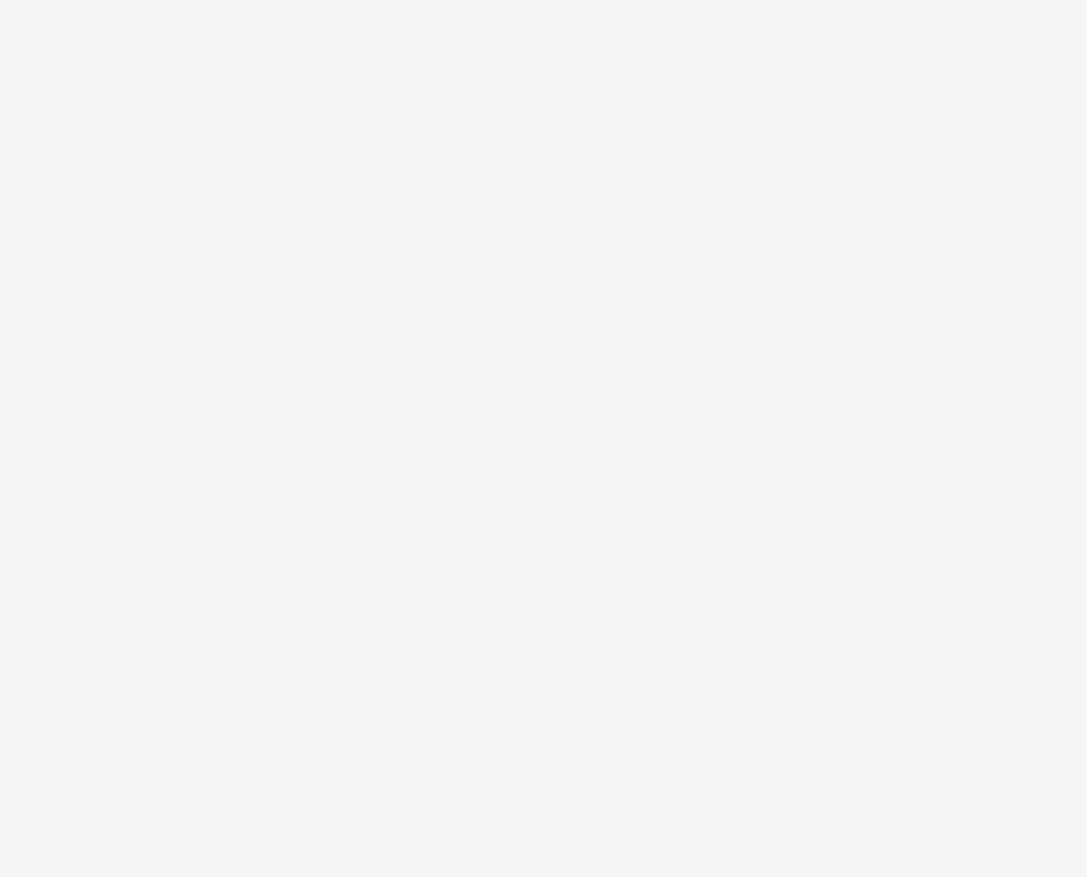
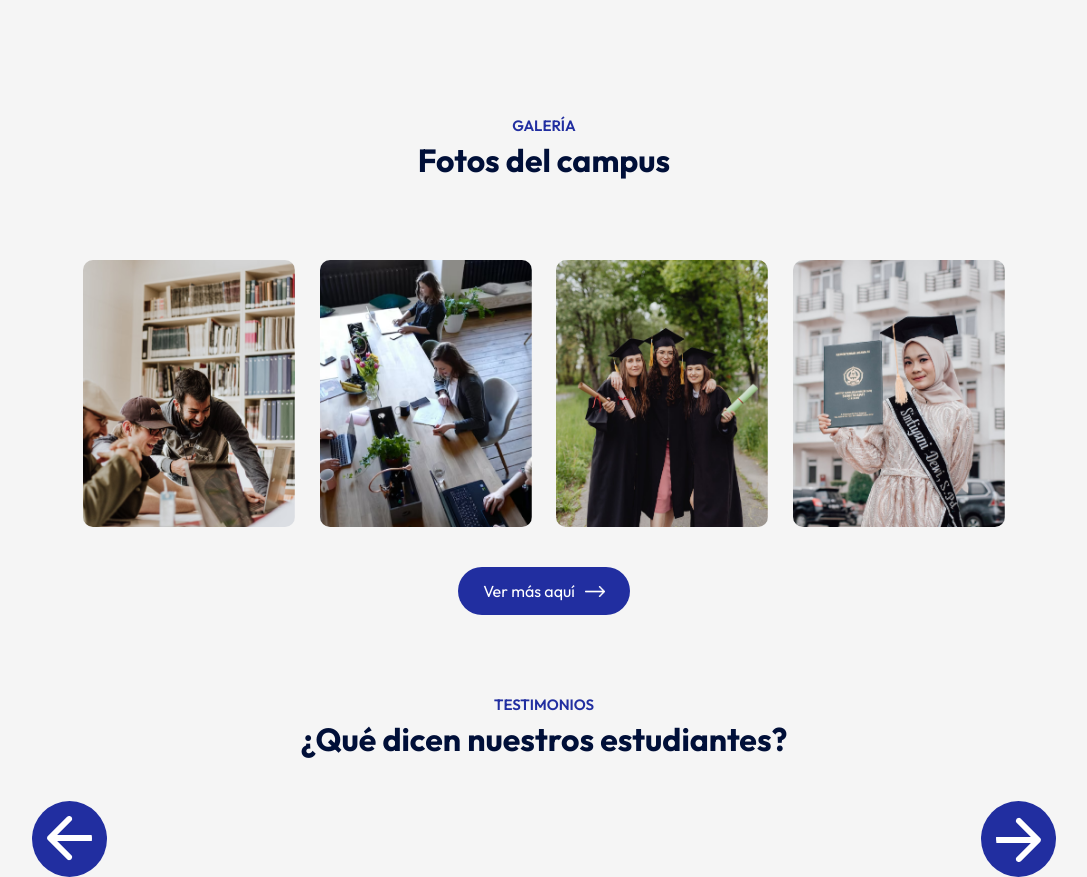
Before and after one commit to STCzao/Unsta, a React (Vite) app: page / in a window 1280 px wide. Shown: the part 1705-2582 px from the top of the page, without its empty margins (96-1183 px from the left). Before the commit the page ends 1821 px from the top, so only its background shows below. Built offline with nearby package versions, Linux system fonts and the light colour scheme.

Commit message:
Se modifico el Navbar; agregamos el apartado campus y testimonios

```diff
--- a/src/App.jsx
+++ b/src/App.jsx
@@ -4,6 +4,8 @@ import Hero from "./components/Hero/Hero";
 import Programs from "./components/Programs/Programs";
 import Title from "./components/Title/Title";
 import About from "./components/About/About";
+import Campus from "./components/Campus/Campus";
+import Testimonios from "./components/Testimonios/Testimonios";
 
 const App = () => {
   return (
@@ -13,7 +15,11 @@ const App = () => {
       <div className="container">
         <Title subTitle="Nuestro PROGRAMA" title="¿Qué ofrecemos?" />
         <Programs />
-        <About/>
+        <About />
+        <Title subTitle="Galería" title="Fotos del campus" />
+        <Campus />
+        <Title subTitle="Testimonios" title="¿Qué dicen nuestros estudiantes?"/>
+        <Testimonios/>
       </div>
     </div>
   );
--- /dev/null
+++ b/src/components/Campus/Campus.css
@@ -0,0 +1,17 @@
+.campus {
+    margin: 80px auto;
+    width: 90%;
+    text-align: center;
+}
+
+.gallery {
+    display: flex;
+    align-items: center;
+    justify-content: space-between;
+    margin-bottom: 40px;
+}
+
+.gallery img {
+    width: 23%;
+    border-radius: 10px;
+}
--- /dev/null
+++ b/src/components/Campus/Campus.jsx
@@ -0,0 +1,25 @@
+import React from "react";
+import "./Campus.css";
+import gallery_1 from "../../assets/gallery-1.png";
+import gallery_2 from "../../assets/gallery-2.png";
+import gallery_3 from "../../assets/gallery-3.png";
+import gallery_4 from "../../assets/gallery-4.png";
+import white_arrow from "../../assets/white-arrow.png";
+
+const Campus = () => {
+  return (
+    <div className="campus">
+      <div className="gallery">
+        <img src={gallery_1} alt="" />
+        <img src={gallery_2} alt="" />
+        <img src={gallery_3} alt="" />
+        <img src={gallery_4} alt="" />
+      </div>
+      <button className="btn dark-btn">
+        Ver más aquí <img src={white_arrow} alt="" />
+      </button>
+    </div>
+  );
+};
+
+export default Campus;
--- a/src/components/Navbar/Navbar.jsx
+++ b/src/components/Navbar/Navbar.jsx
@@ -3,13 +3,16 @@ import "./Navbar.css";
 import Logo from "../../assets/Logo-unsta-nav.png";
 
 const Navbar = () => {
+  const [sticky, setSticky] = useState(false);
 
-  const [sticky, setsticky] = useState(false);
-
-
+  useEffect(() => {
+    window.addEventListener("scroll", () => {
+      window.scrollY > 50 ? setSticky(true) : setSticky(false);
+    });
+  }, []);
 
   return (
-    <nav className="container ">
+    <nav className={`container ${sticky ? "dark-nav" : ""}`}>
       <img className="size-logo" src={Logo} alt="" />
       <ul>
         <li>Principal</li>
--- /dev/null
+++ b/src/components/Testimonios/Testimonios.css
@@ -0,0 +1,21 @@
+.testimonios {
+    margin: 80px auto;
+    padding: 0 80px;
+    position: relative;
+}
+
+.next-btn, .back-btn {
+    position: absolute;
+    top: 50%;
+    right: 0;
+    transform: translateY(-50%);
+    padding: 15px;
+    border-radius: 50%;
+    cursor: pointer;
+    background: #212EA0;
+}
+
+.back-btn {
+    right: auto;
+    left: 0;
+}
--- /dev/null
+++ b/src/components/Testimonios/Testimonios.jsx
@@ -0,0 +1,20 @@
+import React from 'react'
+import './Testimonios.css'
+import next_icon from '../../assets/next-icon.png'
+import back_icon from '../../assets/back-icon.png'
+import user_1 from '../../assets/user-1.png'
+import user_2 from '../../assets/user-2.png'
+import user_3 from '../../assets/user-3.png'
+import user_4 from '../../assets/user-4.png'
+
+const Testimonios = () => {
+  return (
+    <div className='testimonios'>
+        <img src={next_icon} alt="" className='next-btn'/>
+        <img src={back_icon} alt="" className='back-btn'/>
+        <div className='slider'></div>
+    </div>
+  )
+}
+
+export default Testimonios
--- a/src/index.css
+++ b/src/index.css
@@ -41,3 +41,9 @@ a {
     width: 20px;
     margin-left: 10px;
 }
+
+.btn.dark-btn {
+    background: #212EA0;
+    color: #fff;
+
+}
```
